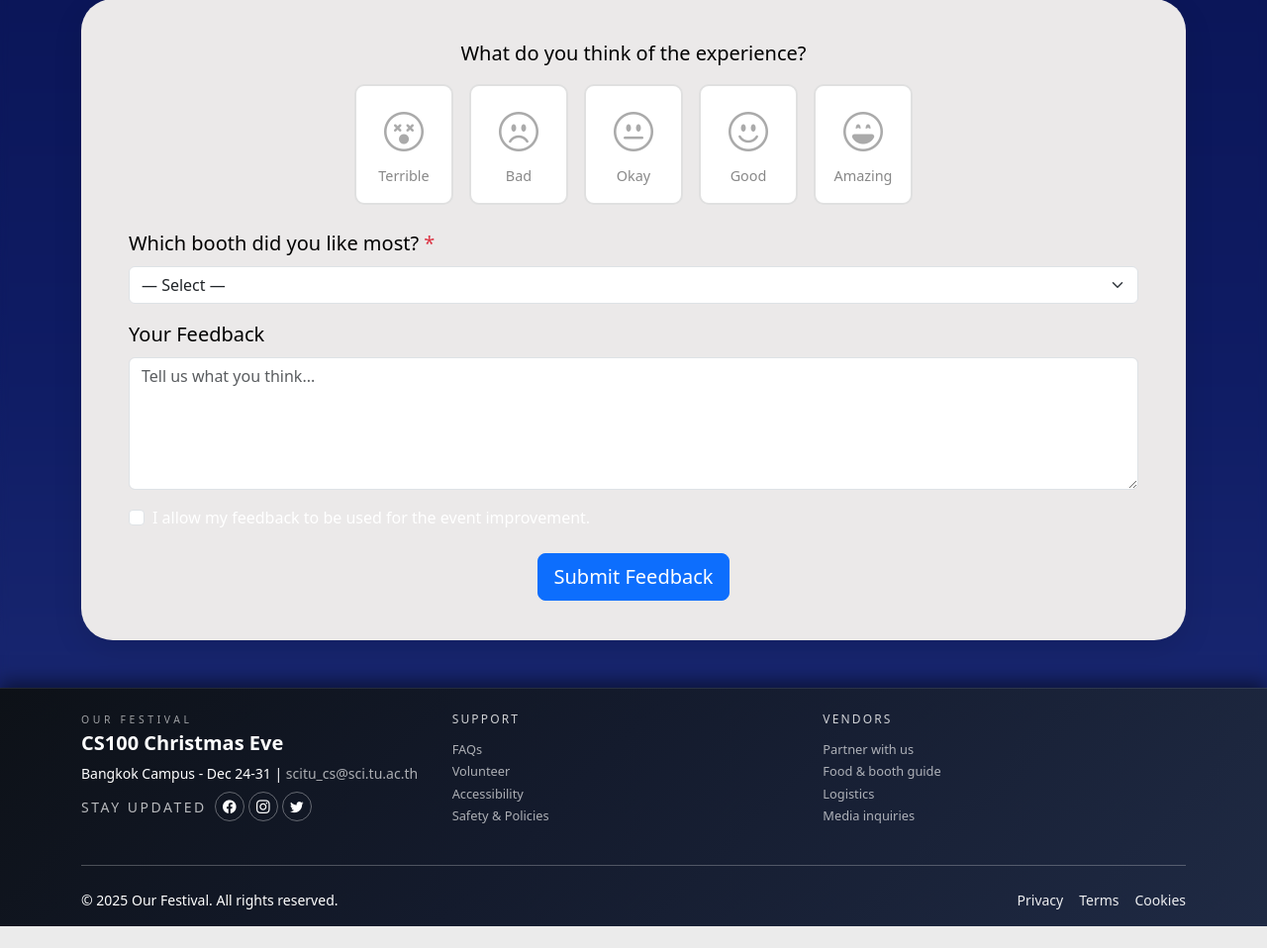
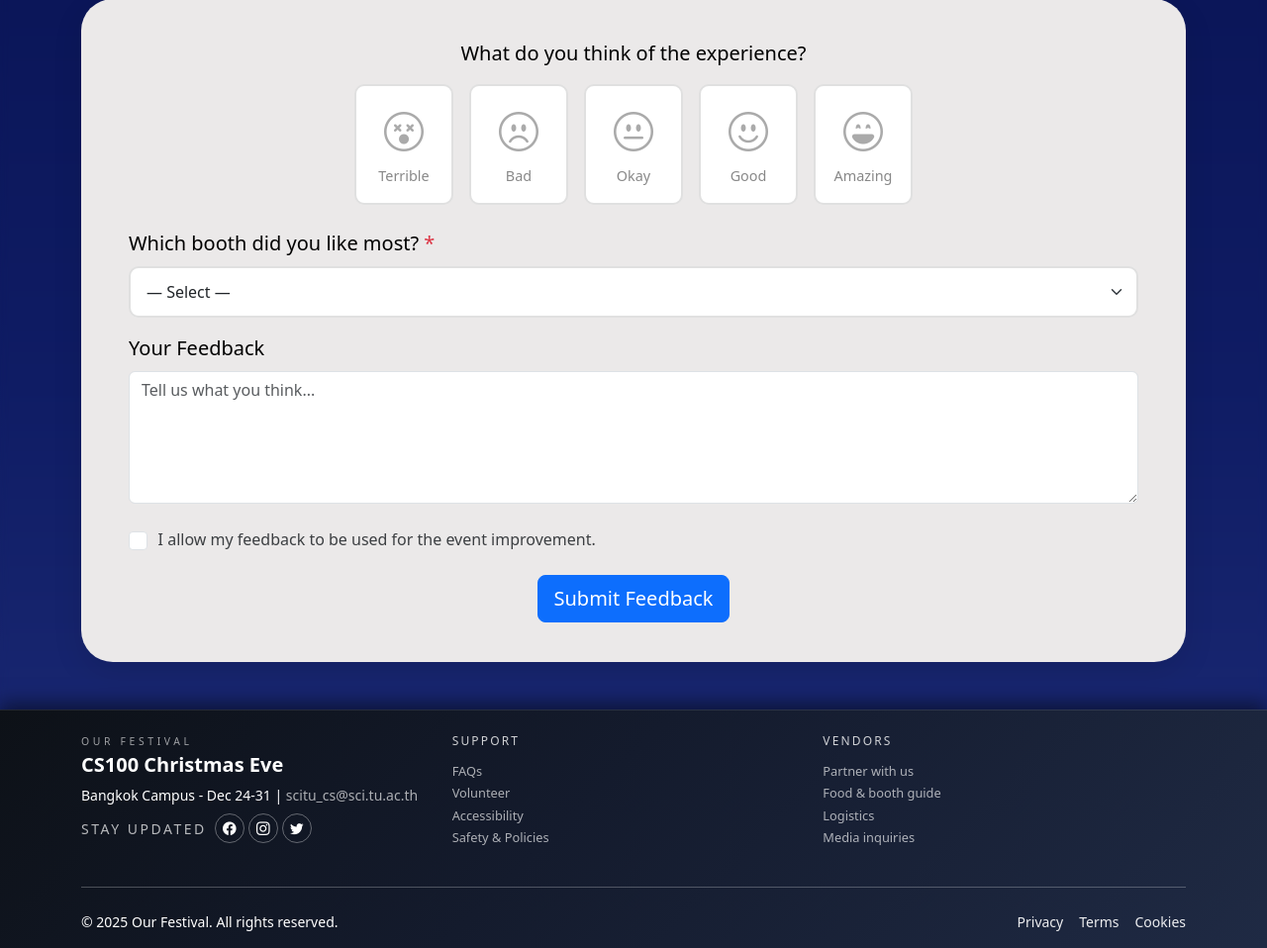
Before and after one commit to chanitnan-kit/G4_OurFestival, a PHP site: page /feedback.html in a window 1280 px wide. Shown: the part 200-1158 px from the top of the page at 99% size. Before the commit the page ends 1136 px from the top, so only its background shows below. Run offline with PHP 8.4, Linux system fonts and the light colour scheme.

Commit message:
style(feedback): add styles for interest select and consent checkbox

```diff
--- a/css/feedback.css
+++ b/css/feedback.css
@@ -72,3 +72,46 @@
 .emoji-rating-box input[type="radio"]:checked + .rating-box span { color: #333333; font-weight: 600; }
 
 .modal-body { color: #212529; }
+
+#interest.form-select {
+  font-size: 1rem;
+  padding: 0.75rem 1rem;
+  border-radius: 10px;
+  border: 2px solid #e0e0e0;
+  transition: all 0.2s ease;
+}
+
+#interest.form-select:focus {
+  border-color: #4a4a9c;
+  box-shadow: 0 0 0 0.15rem rgba(74, 74, 156, 0.25);
+}
+
+
+.form-check-input {
+  width: 1.2rem;
+  height: 1.2rem;
+  cursor: pointer;
+}
+
+.form-check-input:checked {
+  background-color: #4a4a9c;
+  border-color: #4a4a9c;
+}
+
+.form-check-label {
+  margin-left: 0.35rem;
+  font-size: 1rem;
+  cursor: pointer;
+  color: #3c3f42;
+}
+
+
+.invalid-feedback {
+  font-size: 0.9rem;
+  padding-top: 0.25rem;
+}
+
+
+.form-check.my-3 {
+  margin-top: 1.5rem !important;
+}
```
